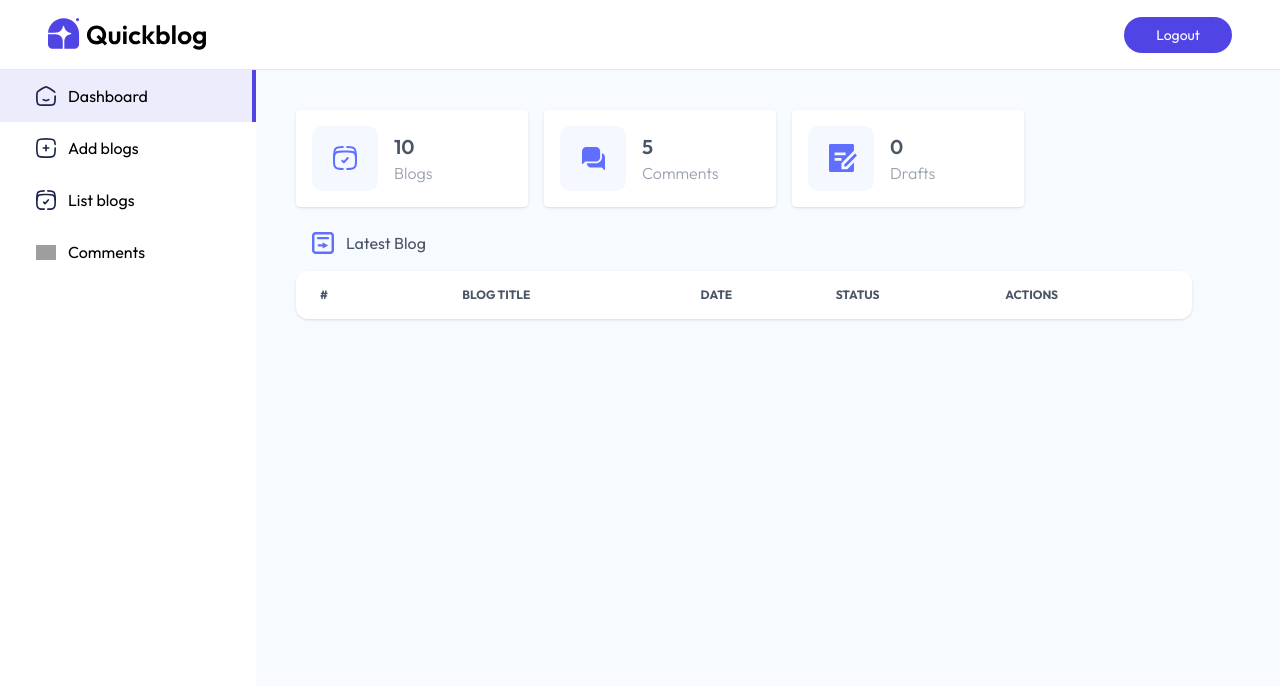
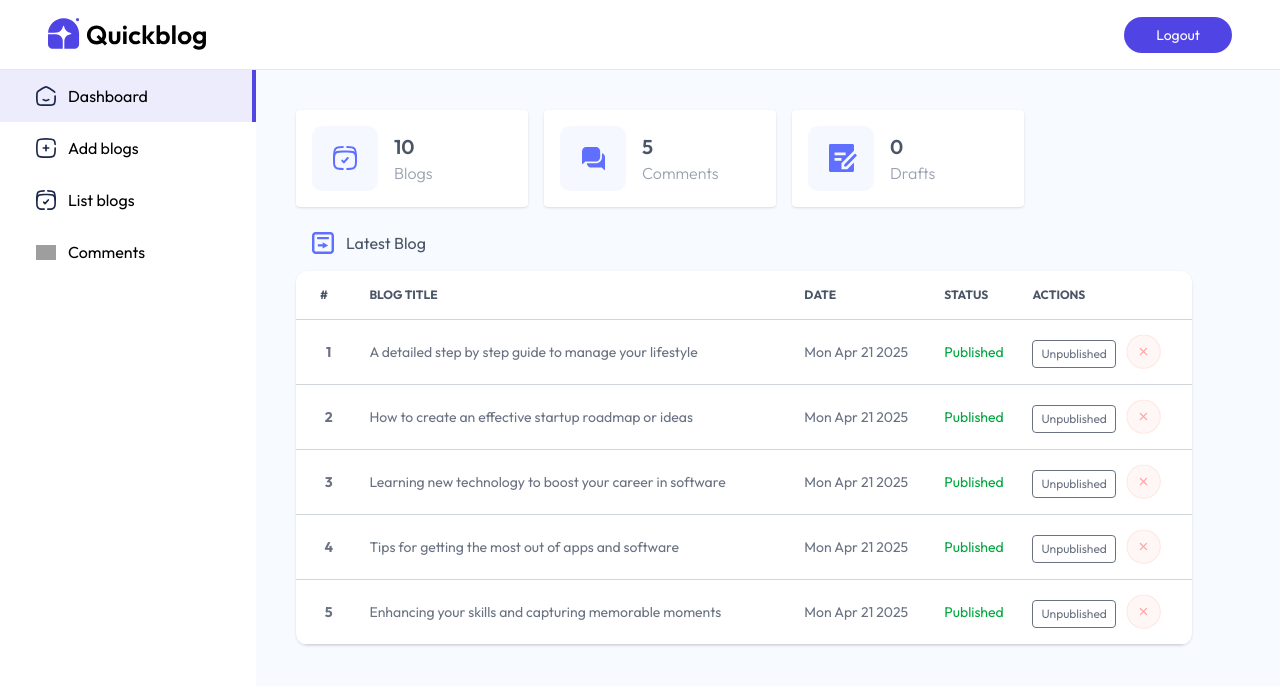
Before and after one commit to toffly/QuickBlog, a React (Vite) app in the folder client/: page /admin in a window 1280 px wide. Shown: the top 686 px of the page. Built offline with nearby package versions, Linux system fonts and the light colour scheme; grey boxes are pictures that could not be loaded.

Commit message:
Add BlogTableItem component and integrate it into the Dashboard for displaying recent blogs

```diff
--- /dev/null
+++ b/client/src/components/admin/BlogTableItem.jsx
@@ -0,0 +1,33 @@
+import { assets } from "../../assets/assets";
+
+const BlogTableItem = ({ blog, fetchBlogs, index }) => {
+  const { title, createdAt } = blog;
+  const BlogData = new Date(createdAt);
+
+  return (
+    <tr className="border-y border-gray-300">
+      <th className="px-2 py-4">{index}</th>
+      <td className="px-2  py-4">{title}</td>
+      <td className="px-2  py-4 max-sm:idden">{BlogData.toDateString()}</td>
+      <td className="px-2  py-4 max-sm:idden">
+        <p
+          className={`${blog.isPublished ? "text-green-600" : "text-orange-600"}`}
+        >
+          {blog.isPublished ? "Published" : "Unpublished"}
+        </p>
+      </td>
+      <td className="px-2  py-4 flex text-xs gap-3">
+        <button className="border px-2 py-0.5 mt-1 rounded cursor-pointer">
+          {blog.isPublished ? "Unpublished" : "Published"}
+        </button>
+        <img
+          src={assets.cross_icon}
+          alt="buttonIcon"
+          className="w-8 overflow-auto scale-110 transition-all cursor-pointer"
+        />
+      </td>
+    </tr>
+  );
+};
+
+export default BlogTableItem;
--- a/client/src/pages/admin/Dashboard.jsx
+++ b/client/src/pages/admin/Dashboard.jsx
@@ -1,5 +1,6 @@
 import { useEffect, useState } from "react";
 import { assets, dashboard_data } from "../../assets/assets";
+import BlogTableItem from "../../components/admin/BlogTableItem";
 
 const Dashboard = () => {
   const [dashboardData, setDashboardData] = useState({
@@ -80,7 +81,18 @@
                 </th>
               </tr>
             </thead>
-            <tbody></tbody>
+            <tbody>
+              {dashboardData.recentBlogs.map((blog, index) => {
+                return (
+                  <BlogTableItem
+                    key={blog._id}
+                    blog={blog}
+                    fetchBlogs={fetchDashboard}
+                    index={index + 1}
+                  />
+                );
+              })}
+            </tbody>
           </table>
         </div>
       </div>
```
